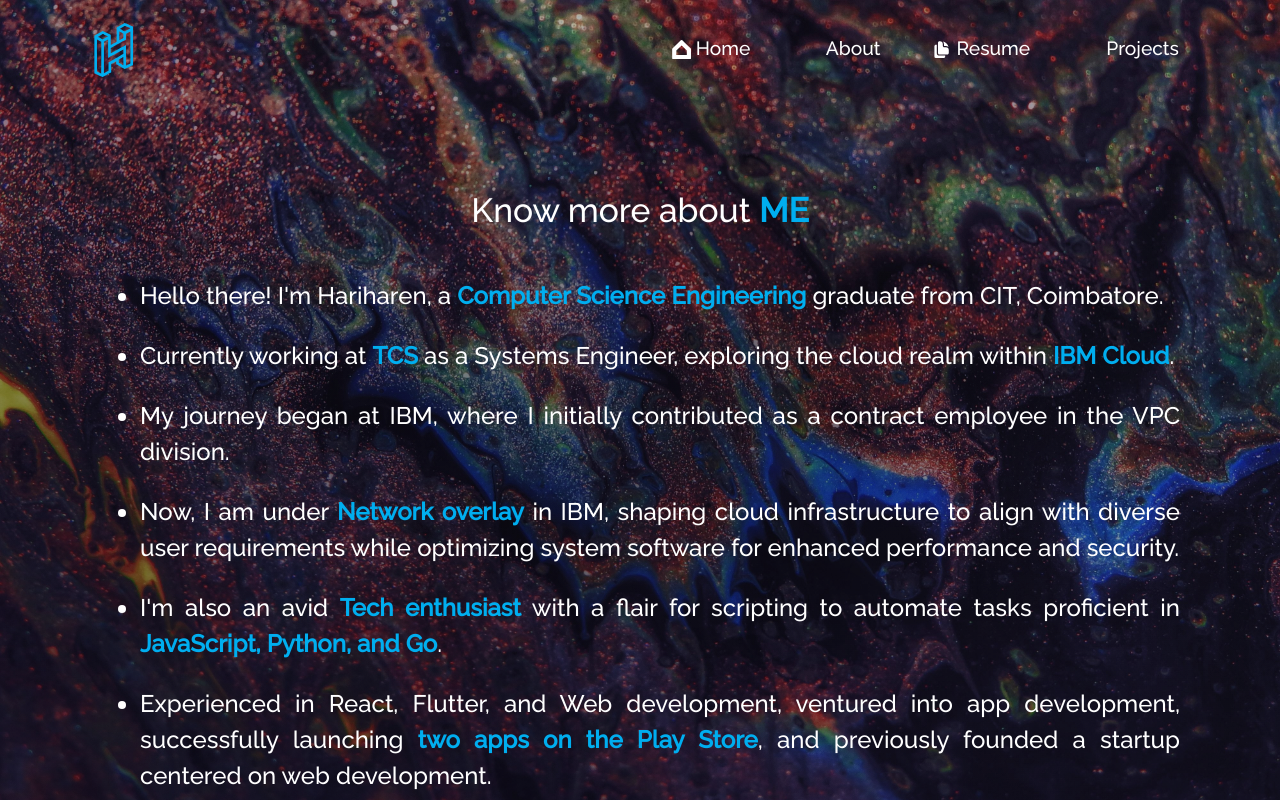
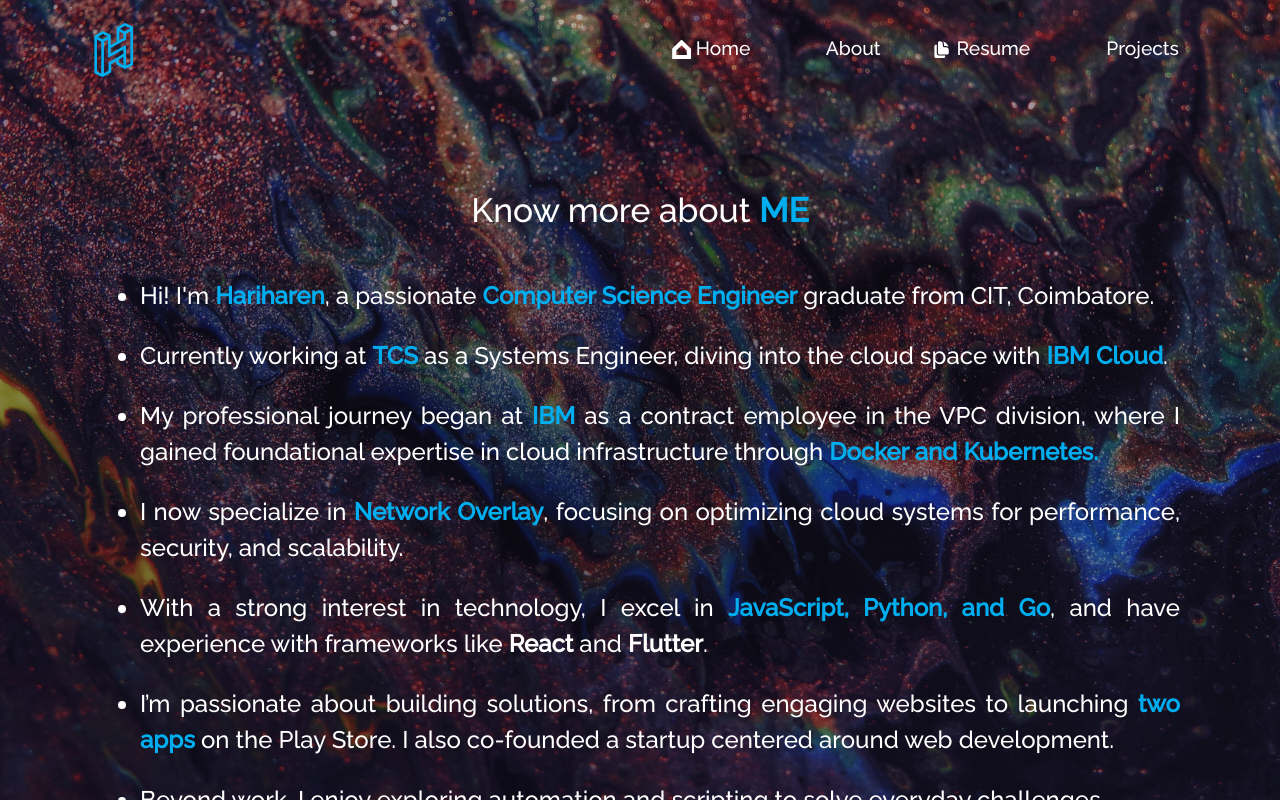
Before and after one commit to hariharen9/portfolio, a React (Create React App) app: page /about in a window 1280 px wide. Shown: the top 800 px of the page. Built offline with nearby package versions, Linux system fonts and the light colour scheme; some icons are missing.

Commit message:
Updated links

```diff
--- a/src/components/About/About.js
+++ b/src/components/About/About.js
@@ -19,7 +19,7 @@
             }}
           >
             <h1 style={{ fontSize: "2.1em", paddingBottom: "20px" }}>
-              Know more about <strong className="purple">ME</strong>
+              Know more about <strong className="blue">ME</strong>
             </h1>
             <Aboutcard />
           </Col>
@@ -32,19 +32,19 @@
           </Col>
         </Row>
         <h1 className="project-heading">
-          Professional <strong className="purple">Skillset </strong>
+          Professional <strong className="blue">Skillset </strong>
         </h1>
 
         <Techstack />
 
         <h1 className="project-heading">
-          <strong className="purple">Tools</strong> I use
+          <strong className="blue">Tools</strong> I use
         </h1>
         <Toolstack />
       </Container>
       <Container className="new-certifications">
         <h1 className="project-heading">
-          My <strong className="purple">CERTIFICATIONS</strong>
+          My <strong className="blue">CERTIFICATIONS</strong>
         </h1>
         <br />
         <br />
--- a/src/components/About/AboutCard.js
+++ b/src/components/About/AboutCard.js
@@ -3,77 +3,49 @@
 
 function AboutCard() {
   return (
-    // <Card className='quote-card-view'>
-    //   <Card.Body>
-    //     <div className='about-text'>
-    //       Hello there! I'm Hariharen, a{' '}
-    //       <b className='purple'> Computer Science Engineering </b>graduate from
-    //       CIT, Coimbatore. I am working in <b className='purple'>TCS</b> as a
-    //       Systems Engineer, currently delving deep into the cloud realm within
-    //       <b className='purple'> IBM Cloud.</b>
-    //       <br />
-    //       <br />
-    //       My journey began at IBM, where I initially contributed as a contract
-    //       employee in the VPC division. Now, I am working in{' '}
-    //       <b className='purple'>Network overlay</b>, shaping cloud
-    //       infrastructure to align with diverse user requirements while
-    //       optimizing system software for enhanced performance and security.
-    //       ensuring system compliance and high availability, essential for
-    //       scaling applications effectively.
-    //       <br />
-    //       <br />
-    //       I'm also an avid <b className='purple'>Tech enthusiast</b> with a
-    //       flair for scripting to automate tasks. I have proficiency in{' '}
-    //       <b className='purple'>JavaScript, Python and Go</b>. I also have
-    //       worked in React, Flutter and have a passion for crafting compelling
-    //       websites and mobile applications. I've even ventured into app
-    //       development, successfully launching{' '}
-    //       <b className='purple'>two apps on the Play Store</b>, and previously
-    //       founded a startup centered on web development.
-    //       <b className='purple'> Let's connect</b> and exchange insights within
-    //       this exciting tech-driven sphere!
-    //       <br />
-    //     </div>
-    //   </Card.Body>
-    // </Card>
     <Card className="quote-card-view">
       <Card.Body>
         <div className="about-text">
+          {/* <h2 className="blue">About Me</h2> */}
           <ul>
             <li>
-              Hello there! I'm Hariharen, a{" "}
-              <b className="purple">Computer Science Engineering</b> graduate
-              from CIT, Coimbatore.
+              Hi! I'm <b className="blue">Hariharen</b>, a passionate{" "}
+              <b className="blue">Computer Science Engineer</b> graduate from
+              CIT, Coimbatore.
             </li>
             <li>
-              Currently working at <b className="purple">TCS</b> as a Systems
-              Engineer, exploring the cloud realm within{" "}
-              <b className="purple">IBM Cloud</b>.
+              Currently working at <b className="blue">TCS</b> as a Systems
+              Engineer, diving into the cloud space with{" "}
+              <b className="blue">IBM Cloud</b>.
             </li>
             <li>
-              My journey began at IBM, where I initially contributed as a
-              contract employee in the VPC division.
+              My professional journey began at <b className="blue">IBM</b> as a
+              contract employee in the VPC division, where I gained foundational
+              expertise in cloud infrastructure through{" "}
+              <b className="blue">Docker and Kubernetes.</b>
             </li>
             <li>
-              Now, I am under <b className="purple">Network overlay</b> in IBM,
-              shaping cloud infrastructure to align with diverse user
-              requirements while optimizing system software for enhanced
-              performance and security.
+              I now specialize in <b className="blue">Network Overlay</b>,
+              focusing on optimizing cloud systems for performance, security,
+              and scalability.
             </li>
             <li>
-              I'm also an avid <b className="purple">Tech enthusiast</b> with a
-              flair for scripting to automate tasks proficient in{" "}
-              <b className="purple">JavaScript, Python, and Go</b>.
+              With a strong interest in technology, I excel in{" "}
+              <b className="blue">JavaScript, Python, and Go</b>, and have
+              experience with frameworks like <b>React</b> and <b>Flutter</b>.
             </li>
             <li>
-              Experienced in React, Flutter, and Web development, ventured into
-              app development, successfully launching{" "}
-              <b className="purple">two apps on the Play Store</b>, and
-              previously founded a startup centered on web development.
+              I’m passionate about building solutions, from crafting engaging
+              websites to launching <b className="blue">two apps</b> on the Play
+              Store. I also co-founded a startup centered around web
+              development.
             </li>
             <li>
-              Let's connect and exchange insights within this exciting
-              tech-driven sphere!
+              Beyond work, I enjoy exploring automation and scripting to solve
+              everyday challenges.
+            </li>
+            <li>
+              Let's connect and share ideas in this ever-evolving tech world!
             </li>
           </ul>
         </div>
--- a/src/components/Home/Home2.js
+++ b/src/components/Home/Home2.js
@@ -21,8 +21,7 @@
                 paddingTop: "100px",
               }}
             >
-              LET ME TELL YOU<span className="purple"> A BIT </span> ABOUT
-              MYSELF
+              LET ME TELL YOU<span className="blue"> A BIT </span> ABOUT MYSELF
             </h1>
 
             <p className="home-about-body">
@@ -32,34 +31,31 @@
               <br />
               <br />I am fluent in languages like
               <i>
-                <b className="purple"> Python, Go & Javascript. </b>
+                <b className="blue"> Python, Go & Javascript. </b>
               </i>
               🚀
               <br />
               And I have experience working with Technologies like
               <i>
-                <b className="purple">
-                  {" "}
-                  Docker, Kubernetes, React and Flutter{" "}
-                </b>
+                <b className="blue"> Docker, Kubernetes, React and Flutter </b>
               </i>{" "}
               to say a few.
               <br />
               <br />
               My fields of Interest includes building new&nbsp;
               <i>
-                <b className="purple"> Web Applications, Cloud Technologies </b>{" "}
+                <b className="blue"> Web Applications, Cloud Technologies </b>{" "}
                 and also in areas related to{" "}
-                <b className="purple"> Mobile Apps and Game Development. </b>
+                <b className="blue"> Mobile Apps and Game Development. </b>
               </i>
               🎮
               <br />
               <br />
               Whenever possible, I also play a lot of{" "}
-              <b className="purple"> Video Games</b> and I also love to spend my
+              <b className="blue"> Video Games</b> and I also love to spend my
               leisure time with some &nbsp;
               <i>
-                <b className="purple">Movies and Series </b>
+                <b className="blue">Movies and Series </b>
               </i>
               🍿
             </p>
@@ -67,7 +63,8 @@
           <Col md={4} className="myAvtar">
             <img
               src={myImg}
-              className="img-tilt img-fluid w-100 w-md-75 w-lg-50"
+              // className="img-tilt img-fluid w-100 w-md-75 w-lg-50"
+              className="img-fluid w-100 w-md-75 w-lg-50" // removed tilt
               alt="avatar"
             />
           </Col>
@@ -75,7 +72,7 @@
         <Row>
           <Col md={12} className="home-about-social">
             <p>
-              Feel free to <span className="purple">connect </span>with me
+              Feel free to <span className="blue">connect </span>with me
             </p>
             <h1>FIND ME ON</h1>
 
--- a/src/components/Navbar.js
+++ b/src/components/Navbar.js
@@ -33,7 +33,7 @@
       <Container>
         <Navbar.Brand href="/">
           <img src={logo} className="img-fluid logo" alt="brand" />
-          {/* <h1 className="purple">HH</h1> */}
+          {/* <h1 className="blue">HH</h1> */}
         </Navbar.Brand>
         <Navbar.Toggle
           aria-controls="responsive-navbar-nav"
--- a/src/components/Projects/Projects.js
+++ b/src/components/Projects/Projects.js
@@ -8,11 +8,11 @@
     <Container fluid className="project-section">
       <Container>
         <h1 className="project-heading">
-          My Recent <strong className="purple">Works </strong>
+          My Recent <strong className="blue">Works </strong>
         </h1>
         <p style={{ color: "white" }}>
-          Here are a few <b className="purple">PERSONAL </b> projects I've
-          worked on recently.
+          Here are a few <b className="blue">PERSONAL </b> projects I've worked
+          on recently.
         </p>
         <Row style={{ justifyContent: "center", paddingBottom: "10px" }}>
           <Col md={4} className="project-card">
@@ -46,17 +46,19 @@
               isBlog={false}
               title="Angst"
               description="Angst is your guide to reduce your mind-wandering and to feel less anxious. Our handpicked collection of ASMRs, Podcasts, Reading, Exercises, Quizzes, and Videos would help you feel less anxious and would definitely accompany you the next time when you have an anxiety attack."
-              link="https://play.google.com/store/apps/details?id=com.trouvaille.angst"
+              // link="https://play.google.com/store/apps/details?id=com.trouvaille.angst"
+              link="https://github.com/hariharen9/angst/releases/tag/v1.0"
             />
           </Col>
 
           <Col md={4} className="project-card">
             <ProjectCard
-              imgPath="https://play-lh.googleusercontent.com/Gas7uD7_5AOu53NBkW0RaCbS2_4TIFek1olb2HGe_2pVg-H5EzuWFpRCbW6kwwAZNaI=s180-rw"
+              imgPath="https://raw.githubusercontent.com/hariharen9/cashtrack/refs/heads/main/assets/my_icon.png"
               isBlog={false}
               title="CASHTRACK"
               description="Are you someone who suffers from impulse buying? Are you planning to increase your savings to buy a new phone or go on a nice vacation, but always lose track of how you spend your money? This app is here to help you achieve your next big goal."
-              link="https://play.google.com/store/apps/details?id=com.hariharen.cashtrack"
+              // link="https://play.google.com/store/apps/details?id=com.hariharen.cashtrack"
+              link="https://github.com/hariharen9/cashtrack/releases/tag/v1.0"
             />
           </Col>
           <Col md={4} className="project-card">
@@ -112,7 +114,7 @@
           </Col> */}
         </Row>
         <h1 className="project-heading">
-          Some of my <strong className="purple">Blog </strong> Posts
+          Some of my <strong className="blue">Blog </strong> Posts
         </h1>
         <p style={{ color: "white" }}>Do give a read to some of my blogs</p>
         <Row style={{ justifyContent: "center" }}>
--- a/src/style.css
+++ b/src/style.css
@@ -19,7 +19,7 @@
   --imp-text-color: #00aeef;
 }
 
-.purple {
+.blue {
   color: var(--imp-text-color) !important;
 }
 
```
Also changed, not shown: src/components/About/Github.js (+6 -6 lines).
